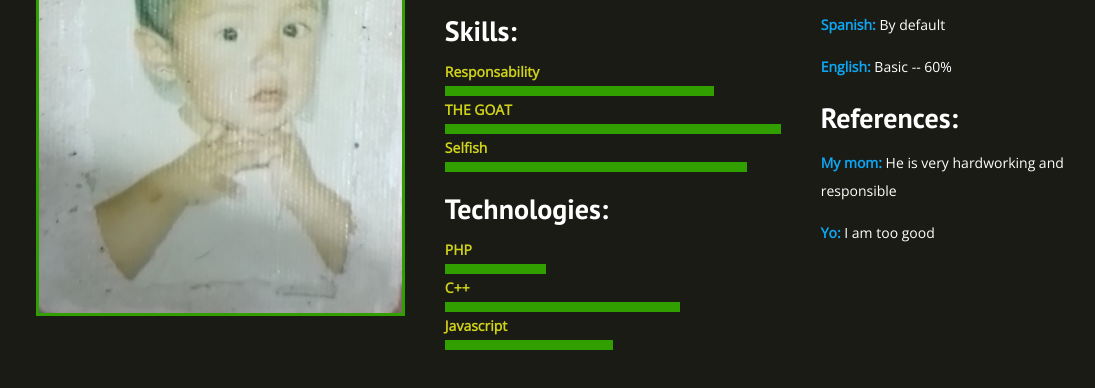
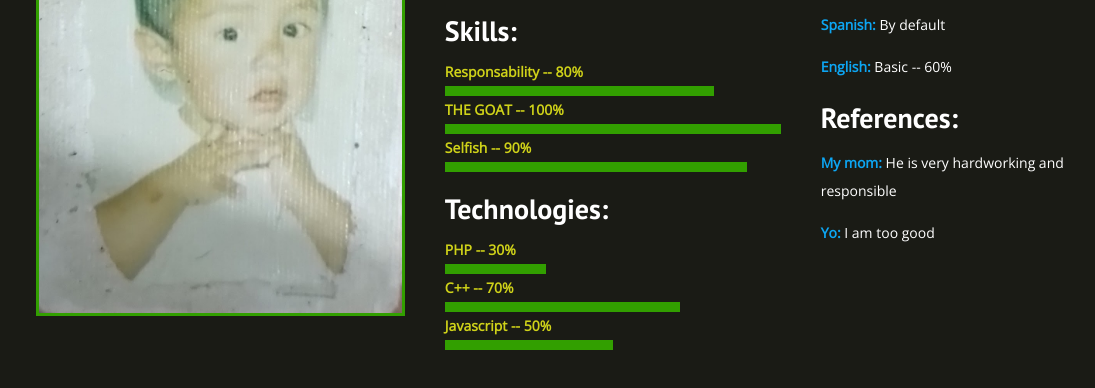
Before and after one commit to PabloHernandez03/trabajo01, a plain HTML site: page index.html in a window 1280 px wide. Shown: the part 306-694 px from the top of the page, 185-1280 px from the left. Drawn offline with nearby package versions, Linux system fonts and the light colour scheme.

Commit message:
nuevos cambios

```diff
--- a/index.html
+++ b/index.html
@@ -45,30 +45,30 @@
             <div class="habilidades">
                 <h4>Skills:</h4>
                 <div class="atributo">
-                    <p>Responsability</p>
+                    <p>Responsability -- 80%</p>
                     <div class="barra barra-80"></div>
                 </div>
                 <div class="atributo">
-                    <p>THE GOAT</p>
+                    <p>THE GOAT -- 100%</p>
                     <div class="barra barra-100"></div>
                 </div>
                 <div class="atributo">
-                    <p>Selfish</p>
+                    <p>Selfish -- 90%</p>
                     <div class="barra barra-90"></div>
                 </div>
             </div>
             <div class="tecnologias">
                 <h4>Technologies:</h4>
                     <div class="atributo">
-                        <p>PHP</p>
+                        <p>PHP -- 30%</p>
                         <div class="barra barra-30"></div>
                     </div>
                     <div class="atributo">
-                        <p>C++</p>
+                        <p>C++ -- 70%</p>
                         <div class="barra barra-70"></div>
                     </div>
                     <div class="atributo">
-                        <p>Javascript</p>
+                        <p>Javascript -- 50%</p>
                         <div class="barra barra-50"></div>
                     </div>
             </div>
```
